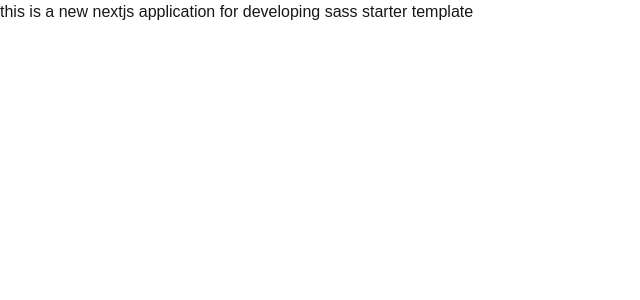
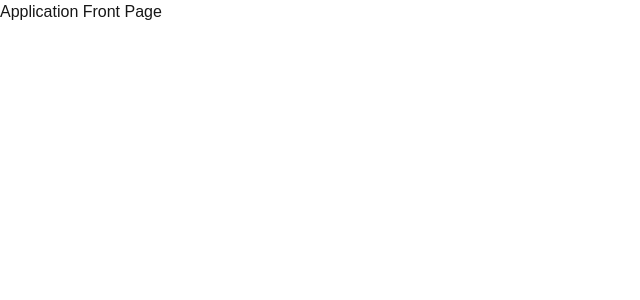
Before and after one commit to xonoxc/semplate.next, a Next.js app: page / in a window 1280 px wide. Shown: the top 300 px of the page, without its empty margins (0-640 px from the left). Built offline with nearby package versions, Linux system fonts and the light colour scheme.

Commit message:
chore(config):configured_application_aspect_clerk

```diff
--- a/package.json
+++ b/package.json
@@ -9,6 +9,7 @@
     "lint": "next lint"
   },
   "dependencies": {
+    "@clerk/nextjs": "^6.0.0",
     "dotenv": "^16.4.5",
     "next": "14.2.15",
     "react": "^18",
--- a/src/app/page.tsx
+++ b/src/app/page.tsx
@@ -1,8 +1,3 @@
 export default function Home() {
-    return (
-        <span>
-            this is a new nextjs application for developing sass starter
-            template
-        </span>
-    )
+    return <span>Application Front Page</span>
 }
```
Also changed, not shown: src/app/layout.tsx (+11 -8 lines), src/middleware.ts (added, +11 -0 lines), 1 other file (tests, documents, lock files or other folders).
